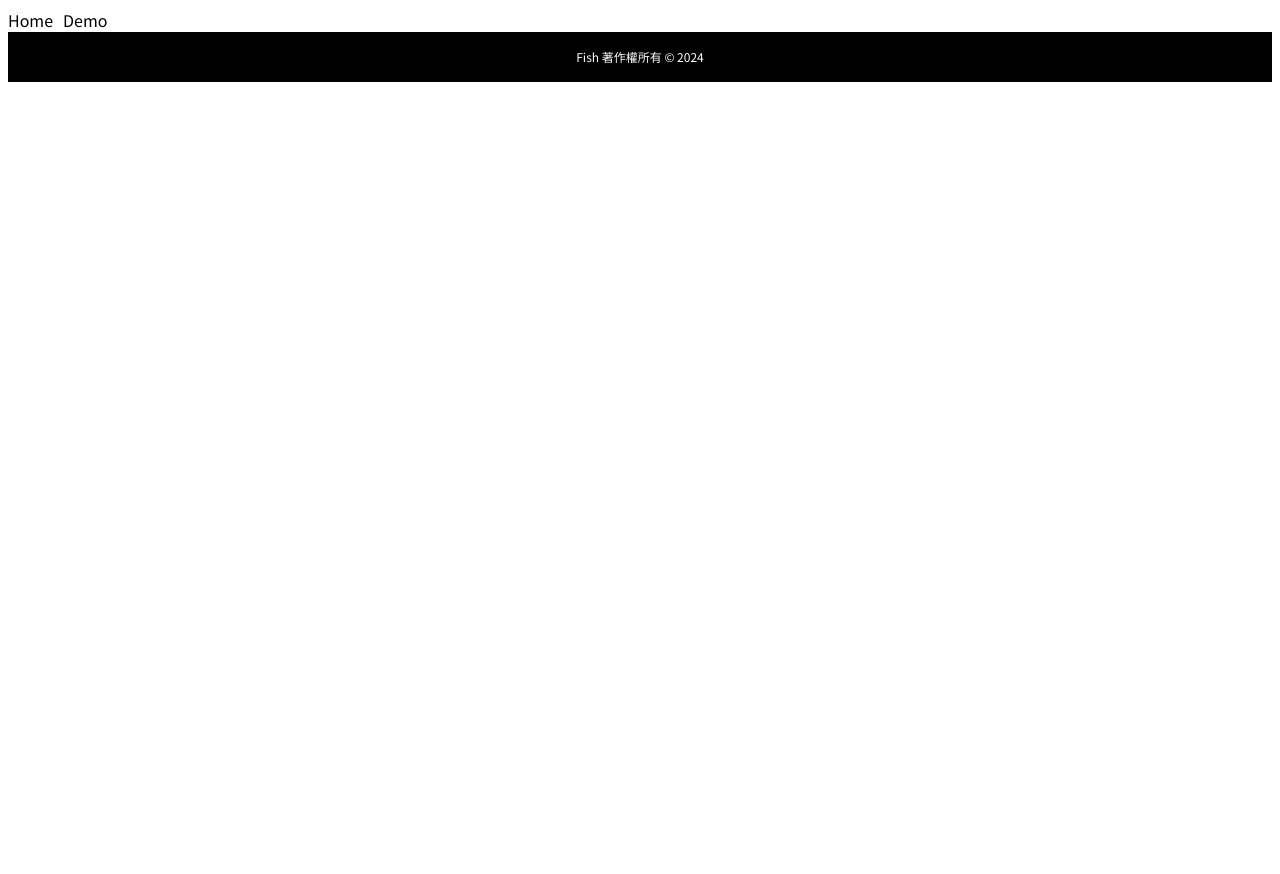
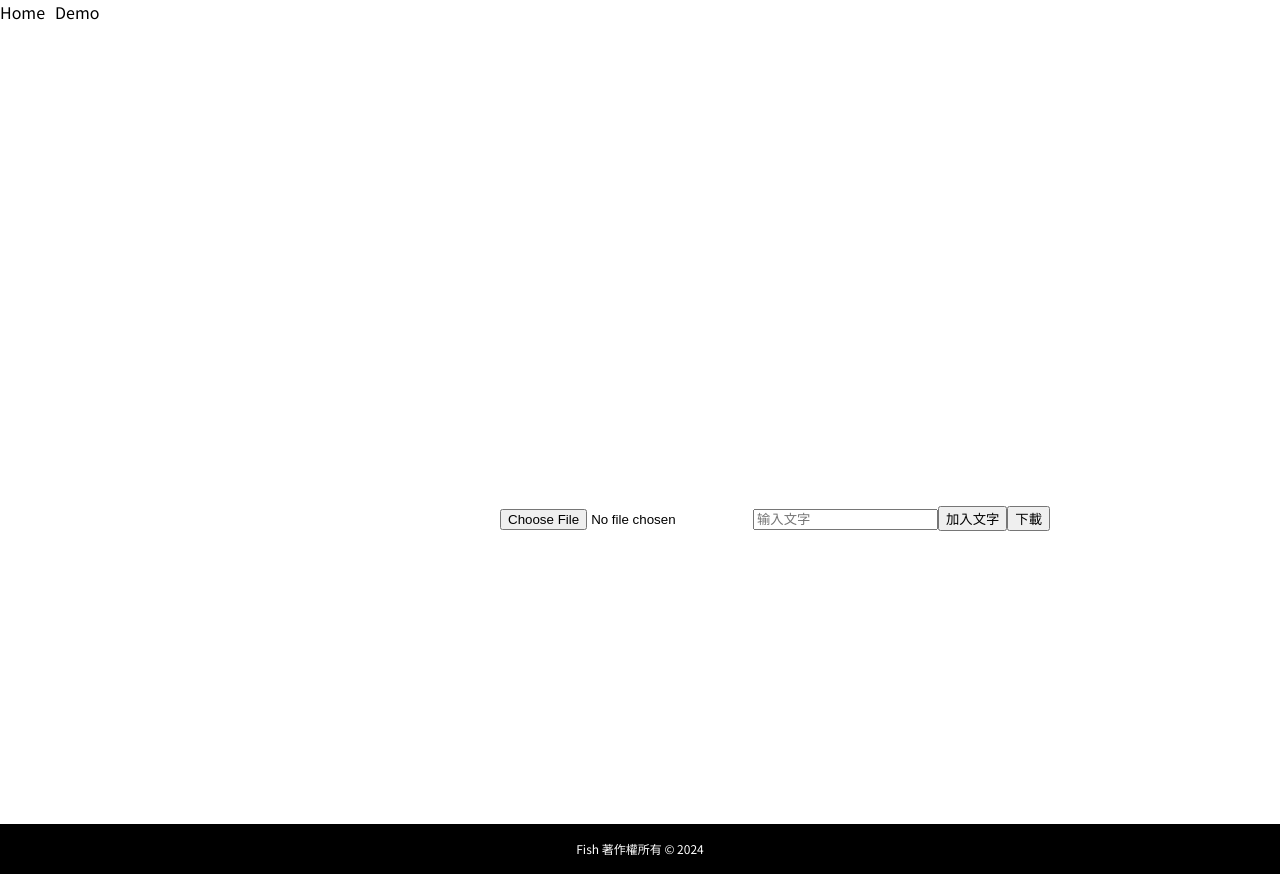
Before and after one commit to whalefish/example01, a Vue app: page / in a window 1280 px wide. Before the commit the page ends 816 px from the top, so only its background shows below. Built offline with nearby package versions, Linux system fonts and the light colour scheme.

Commit message:
實作 canvas

```diff
--- a/src/styles/utilities/_site.scss
+++ b/src/styles/utilities/_site.scss
@@ -5,6 +5,7 @@ body {
     font-family: 'Noto Sans TC', PingFang TC, PingFang SC, 微軟正黑體, Arial, Microsoft;
     line-height: 1.5;
     color: $black;
+    margin: 0;
 }
 
 p,
--- a/src/views/home/home.vue
+++ b/src/views/home/home.vue
@@ -1,5 +1,76 @@
 <template>
-    <div>
-        Home
+    <div class="home">
+        <div id="canvas-container">
+            <canvas ref="myCanvas" width="500" height="500"></canvas>
+        </div>
+        <input type="file" @change="handleImageUpload" accept="image/*">
+        <input type="text" v-model="textInput" placeholder="输入文字">
+        <button @click="drawText">加入文字</button>
+        <button @click="downloadImage">下載</button>
     </div>
 </template>
+<script setup>
+import { ref, onMounted } from 'vue';
+const textInput = ref('');
+const canvas = ref(null);
+const ctx = ref(null);
+const img = new Image();
+
+const handleImageUpload = (event) => {
+    const file = event.target.files[0];
+    const reader = new FileReader();
+
+    reader.onload = (e) => {
+        img.src = e.target.result;
+        img.onload = () => {
+            if (ctx.value) {
+                ctx.value.clearRect(0, 0, canvas.value.width, canvas.value.height);
+                ctx.value.drawImage(img, 0, 0, canvas.value.width, canvas.value.height);
+            }
+        };
+    };
+
+    if (file) {
+        reader.readAsDataURL(file);
+    }
+};
+
+const drawText = () => {
+    if (textInput.value && ctx.value) {
+        ctx.value.font = '30px Arial';
+        ctx.value.fillStyle = 'white';
+        ctx.value.textAlign = 'center';
+        ctx.value.textBaseline = 'middle';
+        ctx.value.fillText(textInput.value, canvas.value.width / 2, canvas.value.height / 2);
+    }
+};
+
+const downloadImage = () => {
+    if (canvas.value) {
+        const link = document.createElement('a');
+        link.download = 'canvas-image.png';
+        link.href = canvas.value.toDataURL();
+        link.click();
+    }
+};
+
+onMounted(() => {
+    canvas.value = document.querySelector('canvas');
+    ctx.value = canvas.value.getContext('2d');
+});
+</script>
+<style lang="scss" scoped>
+.home {
+    height: 100vh;
+}
+#canvas-container {
+    position: relative;
+    display: inline-block;
+}
+#myCanvas {
+    border: 1px solid black;
+}
+#downloadButton {
+    margin-top: 10px;
+}
+</style>
--- a/src/views/layout/layout.vue
+++ b/src/views/layout/layout.vue
@@ -5,9 +5,10 @@
             <router-link :to="url.demo.path">Demo</router-link>
         </div>
         <div class="main-content">
-            <router-view>
+            <!-- <router-view>
                 <component :is="Component" :key="$route.name"></component>
-            </router-view>
+            </router-view> -->
+            <home></home>
             <div class="footer">
                 Fish 著作權所有 © 2024
             </div>
@@ -15,10 +16,13 @@
     </div>
 </template>
 <script setup>
+import home from '@/views/home/home.vue';
 import url from '@/router/url';
 </script>
 <style lang="scss" scoped>
 .layout {
+    display: flex;
+    flex-direction: column;
     height: 100vh;
     position: relative;
 }
@@ -29,7 +33,7 @@ import url from '@/router/url';
 }
 
 .main-content {
-    height: calc(100vh - $topbar-hasPicture-height);
+    flex-grow: 1;
     display: flex;
     flex-direction: column;
     .view {
```
